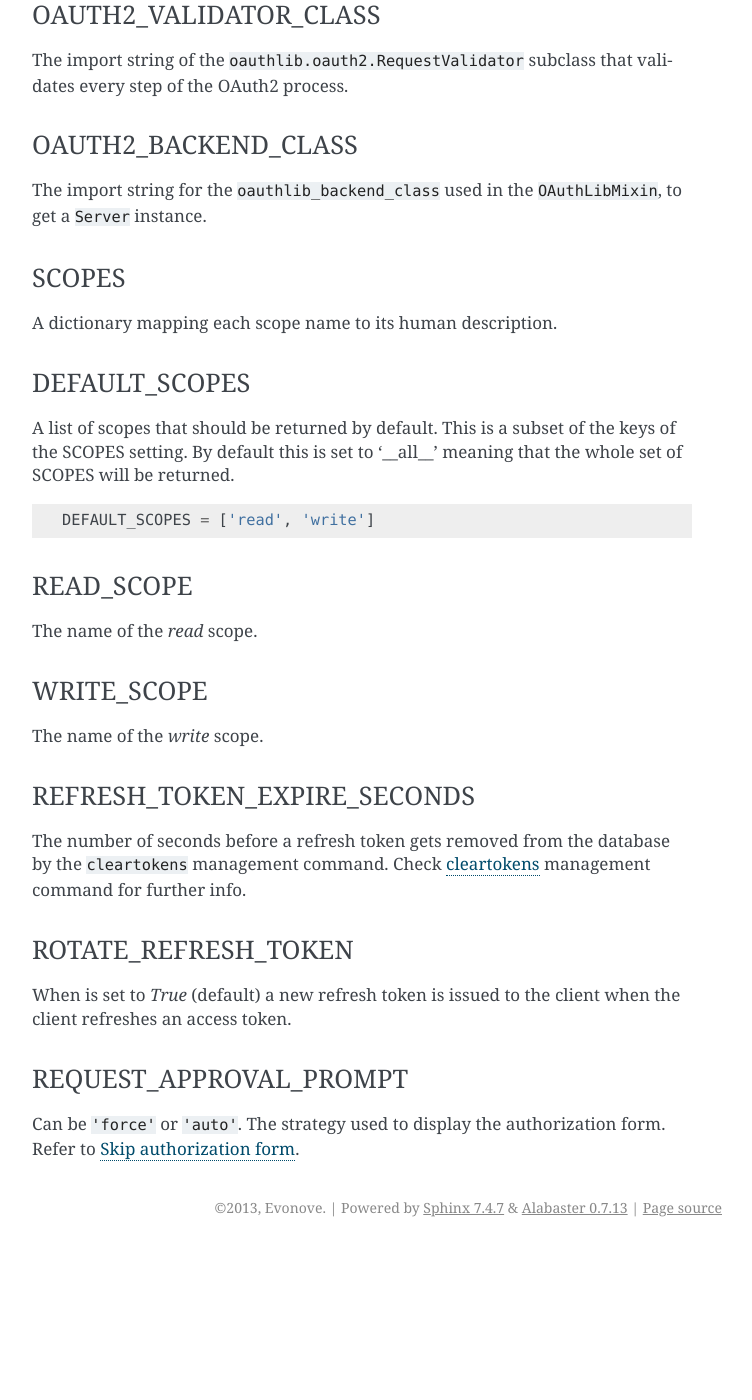
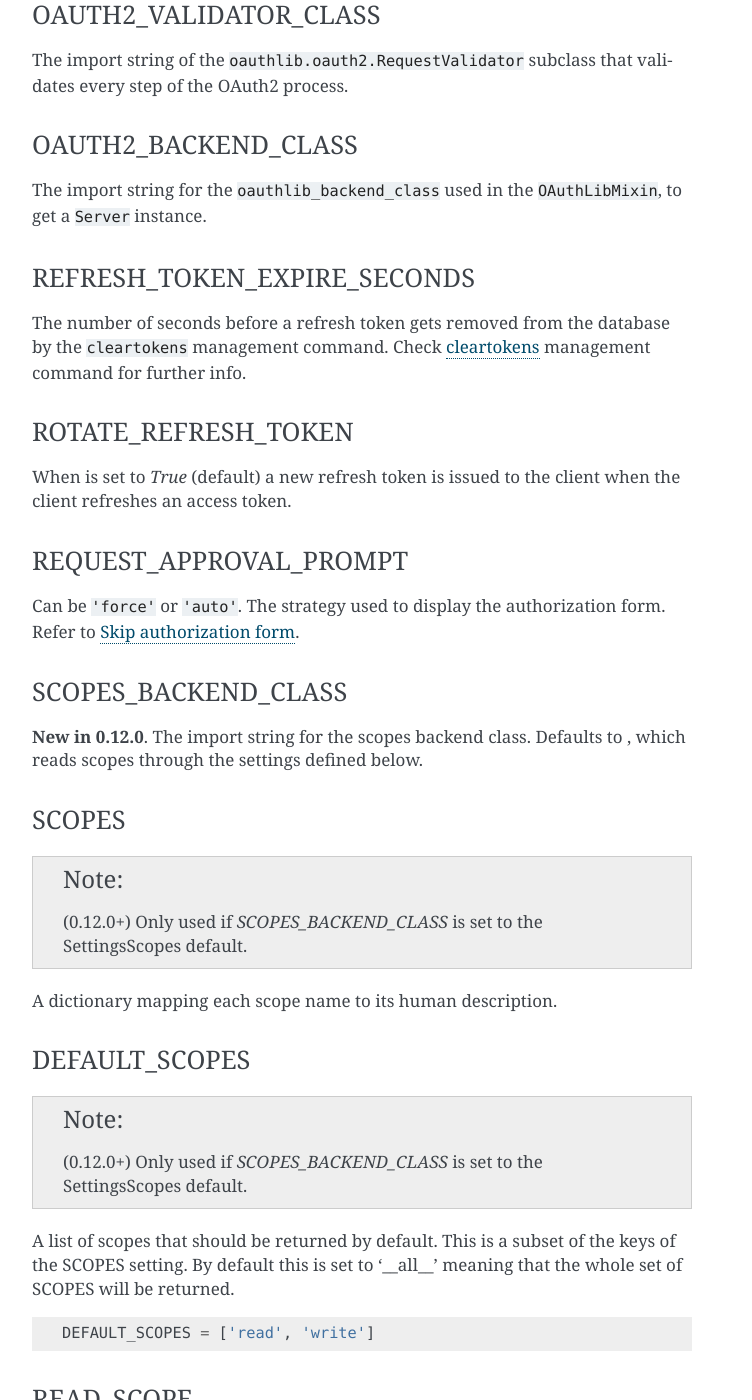
Before and after one commit to codemachine0313/django-oauth-toolkit, a Sphinx documentation site: the page built from docs/settings.rst, in a window 1280 px wide and 1400 px high, scrolled down 1748 px. Shown: the whole window, without its empty margins (388-1140 px from the left). Built offline with Sphinx 7.4.7, drawn with Linux system fonts in a browser that asks for light colours; before the commit the page ends 2995 px from its top, so only the background shows below that; some of the changed text lies outside the part shown.

Commit message:
Document SCOPES_BACKEND_CLASS setting

```diff
--- a/README.rst
+++ b/README.rst
@@ -100,6 +100,10 @@ Changelog
 0.12.0 [Unreleased]
 ~~~~~~~~~~~~~~~~~~~
 
+* **New feature**: Class-based scopes backends. Listing scopes, available scopes and default scopes
+  is now done through the class that the `SCOPES_BACKEND_CLASS` setting points to.
+  By default, this is set to `oauth2_provider.scopes.SettingsScopes` which implements the
+  legacy settings-based scope behaviour. No changes are necessary.
 * **Dropped support for Python 3.2 and Python 3.3**, added support for Python 3.6
 * Support for the `scopes` query parameter, deprecated in 0.6.1, has been dropped
 * #448: Added support for customizing applications' allowed grant types
--- a/docs/settings.rst
+++ b/docs/settings.rst
@@ -82,30 +82,6 @@ OAUTH2_BACKEND_CLASS
 The import string for the ``oauthlib_backend_class`` used in the ``OAuthLibMixin``,
 to get a ``Server`` instance.
 
-SCOPES
-~~~~~~
-A dictionary mapping each scope name to its human description.
-
-.. _settings_default_scopes:
-
-DEFAULT_SCOPES
-~~~~~~~~~~~~~~
-A list of scopes that should be returned by default.
-This is a subset of the keys of the SCOPES setting.
-By default this is set to '__all__' meaning that the whole set of SCOPES will be returned.
-
-.. code-block:: python
-
-  DEFAULT_SCOPES = ['read', 'write']
-
-READ_SCOPE
-~~~~~~~~~~
-The name of the *read* scope.
-
-WRITE_SCOPE
-~~~~~~~~~~~
-The name of the *write* scope.
-
 REFRESH_TOKEN_EXPIRE_SECONDS
 ~~~~~~~~~~~~~~~~~~~~~~~~~~~~
 The number of seconds before a refresh token gets removed from the database by
@@ -119,3 +95,40 @@ REQUEST_APPROVAL_PROMPT
 ~~~~~~~~~~~~~~~~~~~~~~~
 Can be ``'force'`` or ``'auto'``.
 The strategy used to display the authorization form. Refer to :ref:`skip-auth-form`.
+
+SCOPES_BACKEND_CLASS
+~~~~~~~~~~~~~~~~~~~~
+**New in 0.12.0**. The import string for the scopes backend class.
+Defaults to , which reads scopes through the settings defined below.
+
+SCOPES
+~~~~~~
+.. note:: (0.12.0+) Only used if `SCOPES_BACKEND_CLASS` is set to the SettingsScopes default.
+
+A dictionary mapping each scope name to its human description.
+
+.. _settings_default_scopes:
+
+DEFAULT_SCOPES
+~~~~~~~~~~~~~~
+.. note:: (0.12.0+) Only used if `SCOPES_BACKEND_CLASS` is set to the SettingsScopes default.
+
+A list of scopes that should be returned by default.
+This is a subset of the keys of the SCOPES setting.
+By default this is set to '__all__' meaning that the whole set of SCOPES will be returned.
+
+.. code-block:: python
+
+  DEFAULT_SCOPES = ['read', 'write']
+
+READ_SCOPE
+~~~~~~~~~~
+.. note:: (0.12.0+) Only used if `SCOPES_BACKEND_CLASS` is set to the SettingsScopes default.
+
+The name of the *read* scope.
+
+WRITE_SCOPE
+~~~~~~~~~~~
+.. note:: (0.12.0+) Only used if `SCOPES_BACKEND_CLASS` is set to the SettingsScopes default.
+
+The name of the *write* scope.
```
